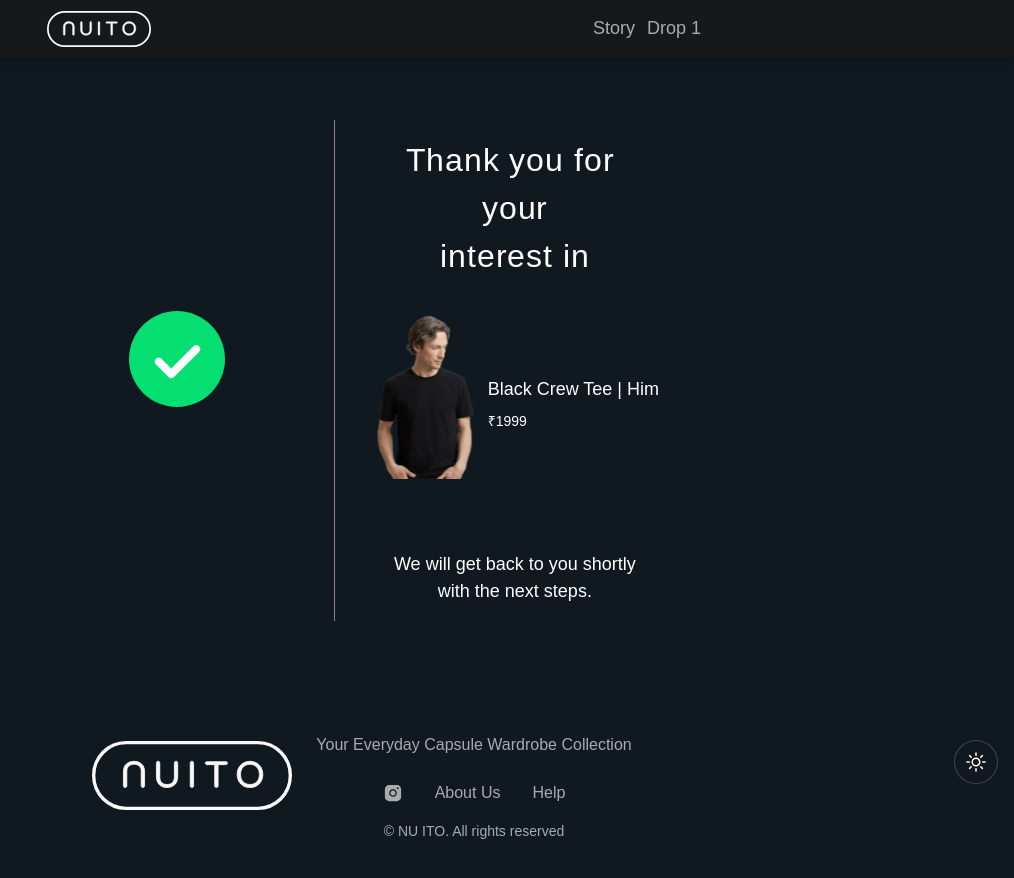
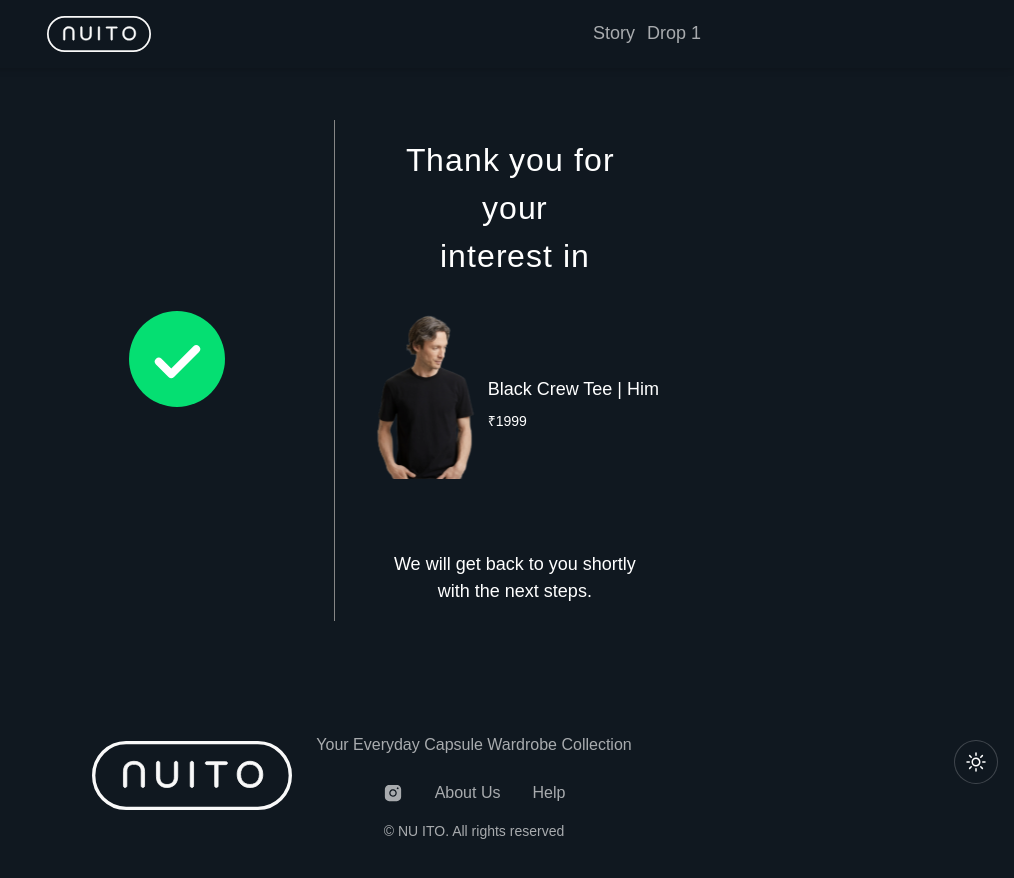
Before and after one commit to akbarbashakm/nuito, a Next.js app: page /thank-you in a window 1280 px wide. Shown: the top 878 px of the page, without its empty margins (266-1280 px from the left). Built offline with nearby package versions, Linux system fonts and the light colour scheme; a web font is replaced by a local one.

Commit message:
Update header background color in dark theme and adjust Header component height for improved visual consistency.

```diff
--- a/src/app/globals.css
+++ b/src/app/globals.css
@@ -49,7 +49,7 @@
 
 .dark {
   --background: #101820;
-  --header-bg: rgba(26, 26, 26, 0.80);
+  --header-bg: rgba(16, 24, 32, 0.80);
   --foreground: #ffffff;
   --footer-bg: #1a1a1a;
   --footer-text: #ffffff;
--- a/src/component/Header.tsx
+++ b/src/component/Header.tsx
@@ -83,7 +83,7 @@
         <header
             className={`fixed top-0 w-full flex items-center z-50 transition-all duration-500 ease-in-out ${
                 effectiveScrolled
-                    ? "h-[58px] shadow-md justify-between px-8 backdrop-blur-sm"
+                    ? "h-[68px] shadow-md justify-between px-8 backdrop-blur-sm"
                     : "h-[108px] justify-center"
             }`}
             style={{
```
